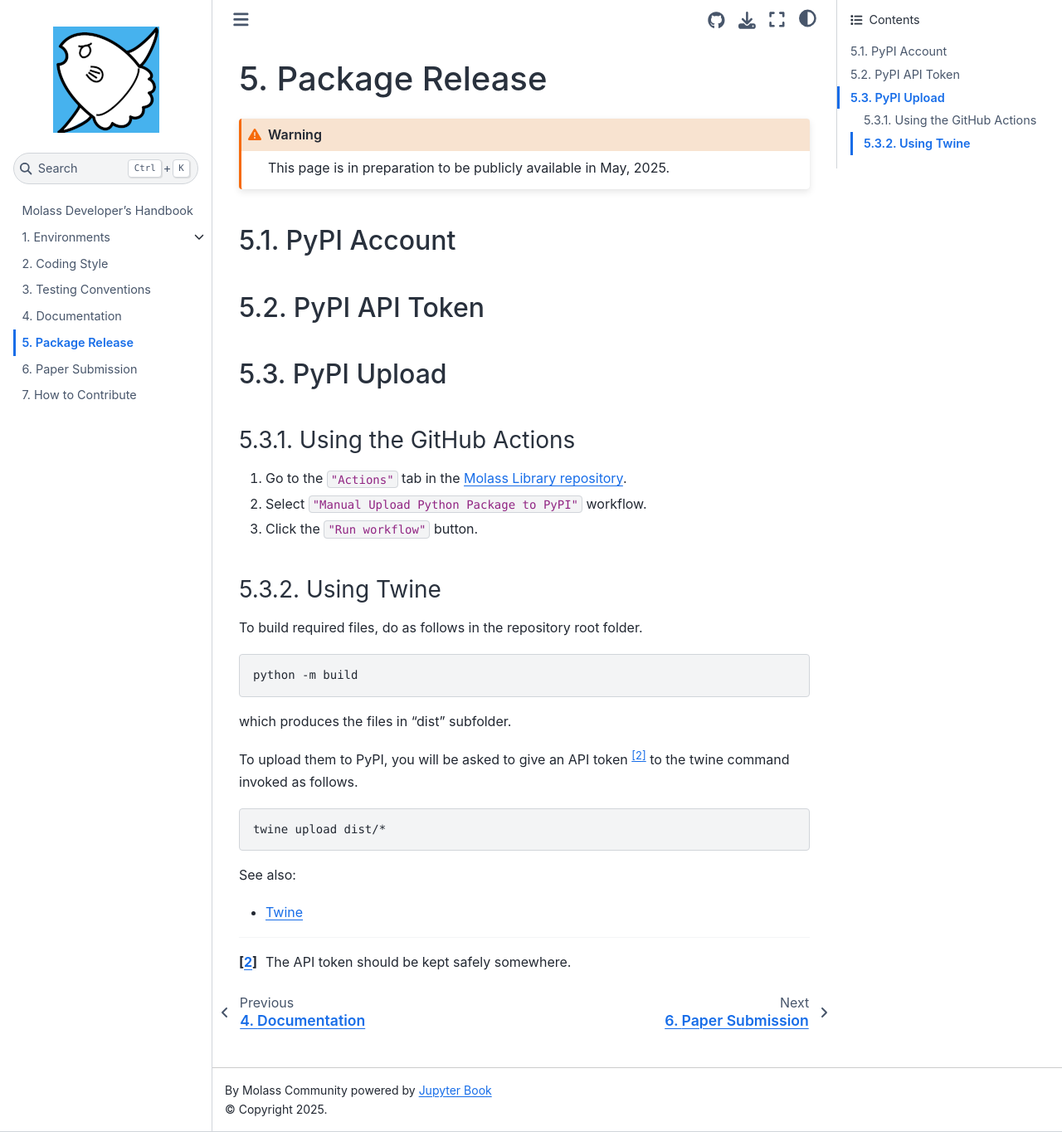
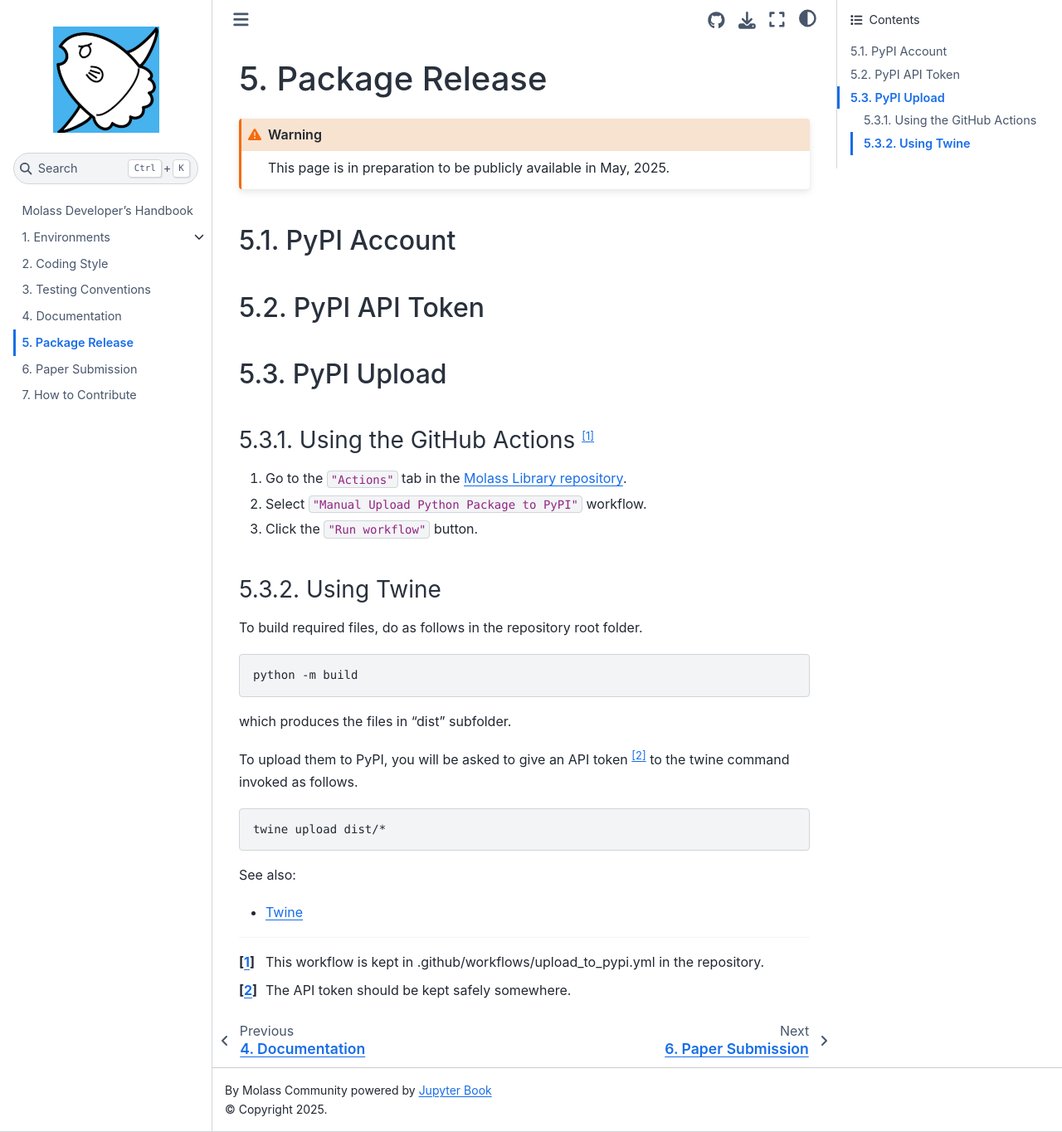
Before and after one commit to biosaxs-dev/molass-develop, a Jupyter Book: the page built from chapters/08/release.md, in a window 1280 px wide and 1364 px high. Shown: the whole window at 83% size. Built offline with Jupyter Book 1.0.4 settings and Sphinx 7.4.7 and the Sphinx Book theme 1.1.4, drawn with Linux system fonts in a browser that asks for light colours.

Commit message:
add location of the workflow script

````diff
--- a/chapters/08/release.md
+++ b/chapters/08/release.md
@@ -14,7 +14,7 @@ This page is in preparation to be publicly available in May, 2025.
 
 ## PyPI Upload
 
-### Using the GitHub Actions
+### Using the GitHub Actions [^1]
 
 1. Go to the `"Actions"` tab in the [Molass Library repository](https://github.com/nshimizu0721/molass-library).
 2. Select `"Manual Upload Python Package to PyPI"` workflow.
@@ -35,6 +35,8 @@ To upload them to PyPI, you will be asked to give an API token [^2] to the twine
 twine upload dist/*
 ```
 
+[^1]: This workflow is kept in .github/workflows/upload_to_pypi.yml in the repository.
+
 [^2]: The API token should be kept safely somewhere.
 
 See also:
````
